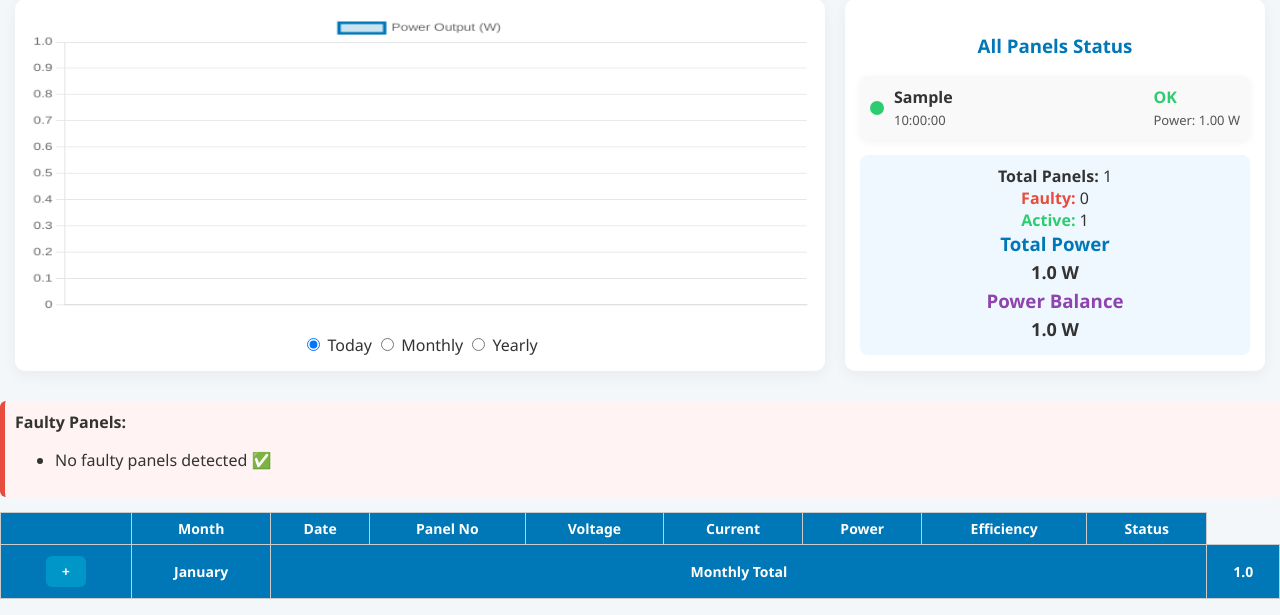
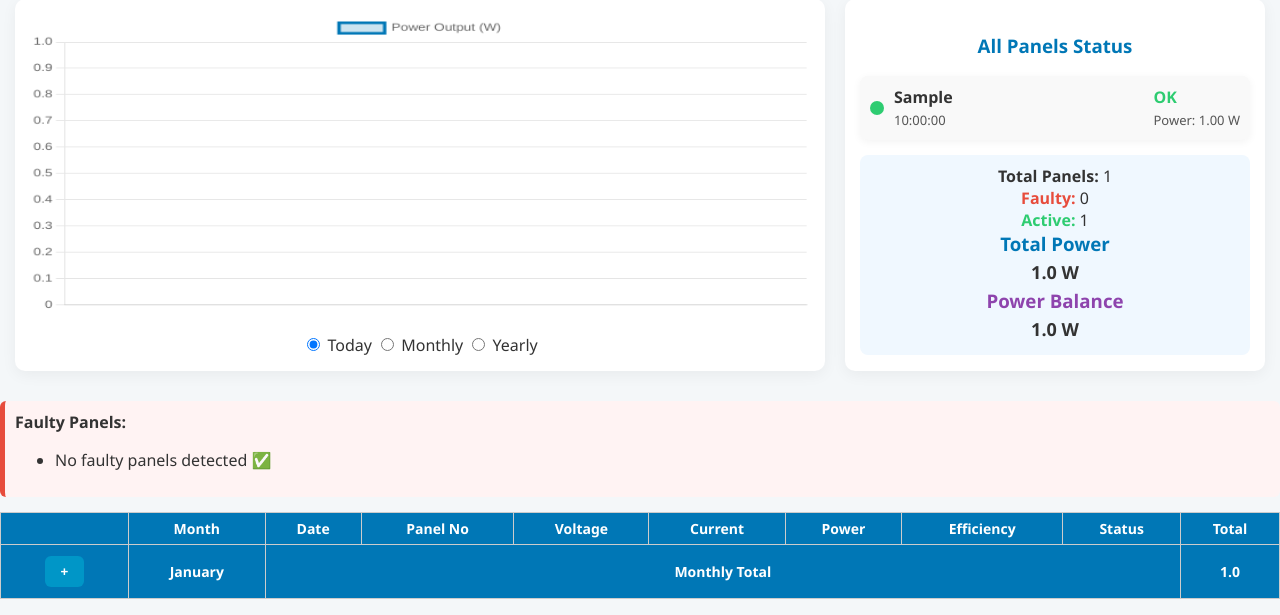
Before and after one commit to yahiyashaikh04/Solar-Panel-Project, a Flask app: page /main in a window 1280 px wide. Shown: the part 185-800 px from the top of the page. Run offline with Flask 3, Linux system fonts and the light colour scheme; tables that the repository leaves empty hold one stand-in row (values such as "Sample post").

Commit message:
one feature added

```diff
--- a/templates/index.html
+++ b/templates/index.html
@@ -177,6 +177,7 @@
       <th>Power</th>
       <th>Efficiency</th>
       <th>Status</th>
+      <th>Total</th>
     </tr>
   </thead>
   <tbody>
```
Also changed, not shown: instance/solardata.db.
